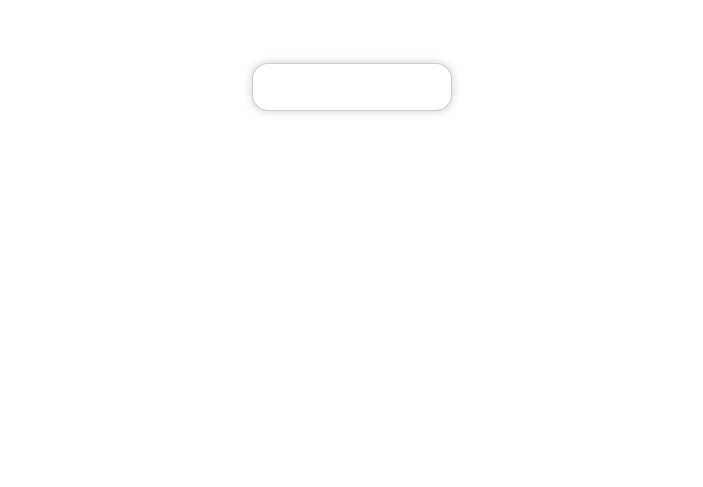
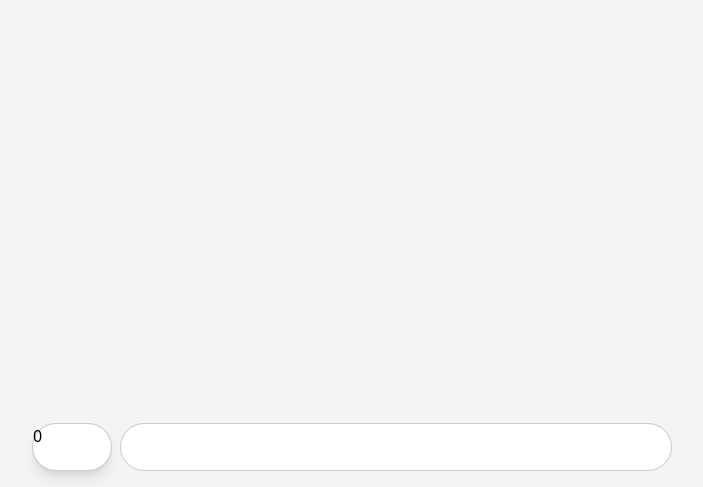
Before and after one commit to tikhonbelousko/motion-playground, a React (Vite) app: page / in a window 1280 px wide. Shown: the part 313-800 px from the top of the page, without its empty margins (288-991 px from the left). Built offline with nearby package versions, Linux system fonts and the light colour scheme.

Commit message:
animation + resize

```diff
--- a/package.json
+++ b/package.json
@@ -14,6 +14,7 @@
     "motion": "^12.23.22",
     "react": "^19.1.1",
     "react-dom": "^19.1.1",
+    "react-use-measure": "^2.1.7",
     "tailwindcss": "^4.1.14"
   },
   "devDependencies": {
--- a/src/App.tsx
+++ b/src/App.tsx
@@ -1,9 +1,11 @@
-import { LayoutIdPlayground } from "./components/LayoutIdPlayground";
+// import { LayoutIdPlayground } from "./components/LayoutIdPlayground";
+import { UseMeasurePlaygroud } from "./components/UseMeasurePlaygroud";
 
 function App() {
   return (
     <>
-      <LayoutIdPlayground />
+      {/* <LayoutIdPlayground /> */}
+      <UseMeasurePlaygroud />
     </>
   );
 }
--- /dev/null
+++ b/src/components/UseMeasurePlaygroud.tsx
@@ -0,0 +1,85 @@
+import useMeasure from "react-use-measure";
+import { useEffect, useState } from "react";
+import { motion, useSpring } from "motion/react";
+
+const openSpring = {
+  visualDuration: 0.3,
+  bounce: 0.25,
+  restDelta: 0.05,
+  restSpeed: 0.5,
+};
+const closeSpring = {
+  visualDuration: 0.2,
+  bounce: 0.15,
+  restDelta: 0.05,
+  restSpeed: 0.5,
+};
+
+export function UseMeasurePlaygroud() {
+  const [panelRef, panelBounds] = useMeasure();
+  const [buttonRef, buttonBounds] = useMeasure();
+
+  const [isOpen, setIsOpen] = useState(false);
+  const width = useSpring(0, isOpen ? openSpring : closeSpring);
+  const height = useSpring(0, isOpen ? openSpring : closeSpring);
+  const left = useSpring(0, isOpen ? openSpring : closeSpring);
+  const bottom = useSpring(0, isOpen ? openSpring : closeSpring);
+
+  useEffect(() => {
+    width.set(isOpen ? panelBounds.width ?? 0 : buttonBounds.width ?? 0);
+    height.set(isOpen ? panelBounds.height ?? 0 : buttonBounds.height ?? 0);
+
+    const newLeft = panelBounds.left - buttonBounds.left;
+    const newBottom = buttonBounds.bottom - panelBounds.bottom;
+
+    left.set(isOpen ? newLeft : 0);
+    bottom.set(isOpen ? newBottom : 0);
+  }, [isOpen]);
+
+  useEffect(() => {
+    width.jump(isOpen ? panelBounds.width : buttonBounds.width ?? 0);
+    height.jump(isOpen ? panelBounds.height : buttonBounds.height ?? 0);
+
+    const newLeft = panelBounds.left - buttonBounds.left;
+    const newBottom = buttonBounds.bottom - panelBounds.bottom;
+
+    left.jump(isOpen ? newLeft : 0);
+    bottom.jump(isOpen ? newBottom : 0);
+  }, [
+    panelBounds.width,
+    panelBounds.height,
+    buttonBounds.width,
+    buttonBounds.height,
+  ]);
+
+  return (
+    <div
+      className="w-screen h-screen bg-gray-100"
+      onClick={() => setIsOpen(!isOpen)}
+    >
+      <div className="absolute bottom-0 left-0 right-0 -bg-red-500/20">
+        <div className="relative max-w-2xl mx-auto px-4 py-4 flex items-center justify-center gap-2 -bg-blue-500/20">
+          <div
+            className="absolute left-[8px] bottom-[8px] right-[8px] h-[500px] -bg-green-500/20"
+            ref={panelRef}
+          ></div>
+
+          <div ref={buttonRef} className="relative shrink-0 w-20 h-12">
+            <motion.div
+              className="absolute bg-white border-[0.5px] border-black/20 rounded-[24px] -bg-red-500/20 shadow-lg"
+              style={{
+                width: width,
+                height: height,
+                left: left,
+                bottom: bottom,
+              }}
+            >
+              {bottom}
+            </motion.div>
+          </div>
+          <div className="flex-1 w-20 h-12 bg-white border-[0.5px] border-black/20 rounded-[24px]"></div>
+        </div>
+      </div>
+    </div>
+  );
+}
```
Also changed, not shown: 1 other file (tests, documents, lock files or other folders).
